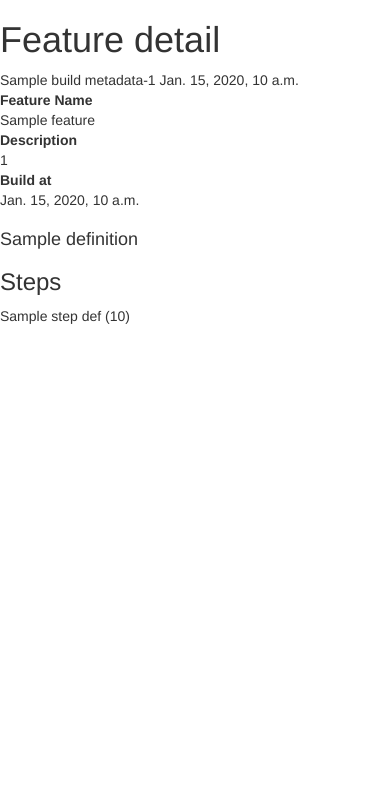
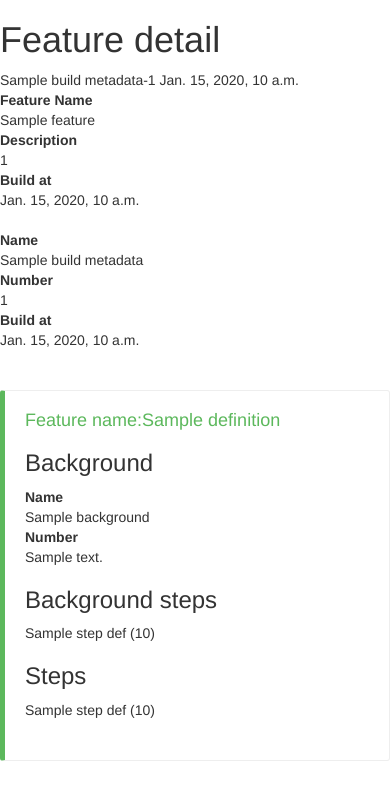
Before and after one commit to stengvac/cucumber-sem, a Django app: template cucumber_reports/templates/reports/feature_detail.html in a window 390 px wide. Shown: the part 52-844 px from the top of the page. Run offline with Django 3.2, Linux system fonts and the light colour scheme; the template is opened without the code that fills it: most values are stand-ins (such as "Sample title", 1, 10 or a date in 2020); some libraries are stand-ins or nearby versions.

Commit message:
Report templates upgraded

```diff
--- a/cucumber_reports/templates/layout.html
+++ b/cucumber_reports/templates/layout.html
@@ -2,12 +2,14 @@
 <head>
     {# Load the tag library #}
     {% load bootstrap3 %}
+    {% load static %}
 
     {# Load CSS and JavaScript #}
     {% bootstrap_css %}
     {% bootstrap_javascript %}
 
     <link rel="stylesheet" href="https://cdnjs.cloudflare.com/ajax/libs/font-awesome/4.7.0/css/font-awesome.min.css">
+    <link rel="stylesheet" href="{% static "cucumber_reports/style.css" %}">
 </head>
 <body>
 <div class="content">
--- a/cucumber_reports/templates/reports/feature_detail.html
+++ b/cucumber_reports/templates/reports/feature_detail.html
@@ -1,9 +1,12 @@
 {% extends 'layout.html' %}
+{% load filters %}
 
 {% block content %}
     <h1>Feature detail</h1>
     {{ feature.build_metadata.name }}-{{ feature.build_metadata.number }}  {{ feature.build_metadata.build_at }}
-    <dl>
+    <div class="row">
+        <div class="col-md-6">
+            <dl class="dl-horizontal">
                 <dt>Feature Name</dt>
                 <dd>{{ feature.name }}</dd>
 
@@ -13,20 +16,57 @@
                 <dt>Build at</dt>
                 <dd>{{ feature.build_metadata.build_at }}</dd>
             </dl>
+        </div>
+        <div class="col-md-6">
+            <dl class="dl-horizontal">
+                <dt>Name</dt>
+                <dd>{{ feature.build_metadata.name }}</dd>
 
+                <dt>Number</dt>
+                <dd>{{ feature.build_metadata.number }}</dd>
+
+                <dt>Build at</dt>
+                <dd>{{ feature.build_metadata.build_at }}</dd>
+            </dl>
+        </div>
+    </div>
     {% for definition in feature.scenario_definitions %}
         {% for run in definition.runs %}
-            <div class="bd-callout">
-                <h4>{{ definition.name }}</h4>
+            <div class="bs-callout bs-callout-{{ run.passed|success }}">
+                <h4>Feature name:{{ definition.name }}</h4>
+                {% if feature.background %}
+                    <div>
+                        <h3>Background</h3>
+                        <dl class="dl-horizontal">
+                            <dt>Name</dt>
+                            <dd>{{ feature.background.name }}</dd>
+
+                            <dt>Number</dt>
+                            <dd>{{ feature.background.description }}</dd>
+                        </dl>
+                    </div>
+                {% endif %}
+                {% if run.bg_steps|length > 0 %}
+                    <h3>Background steps</h3>
+                    <dl class="dl-horizontal">
+                        {% for step in run.bg_steps %}
+                            <dt>{{ step.step_def.keyword }}</dt>
+                            <dd class="bd-callout-{{ run.passed|success }}">{{ step.step_def.name }}
+                                ({{ step.duration }})
+                            </dd>
+                        {% endfor %}
+                    </dl>
+                {% endif %}
+
                 <h3>Steps</h3>
                 <dl class="dl-horizontal">
                     {% for step in run.step_runs %}
                         <dt>{{ step.step_def.keyword }}</dt>
-                        <dd>{{ step.step_def.name }} ({{ step.duration }})</dd>
+                        <dd class="bd-callout-{{ run.passed|success }}">{{ step.step_def.name }} ({{ step.duration }})
+                        </dd>
                     {% endfor %}
                 </dl>
             </div>
         {% endfor %}
     {% endfor %}
-
 {% endblock %}
--- a/cucumber_reports/templatetags/filters.py
+++ b/cucumber_reports/templatetags/filters.py
@@ -1,4 +1,5 @@
 from django import template
+import datetime
 
 register = template.Library()
 
@@ -8,3 +9,8 @@ def convert_success(value):
     if value:
         return 'success'
     return 'danger'
+
+
+@register.filter(name='date')
+def convert_date(date):
+    return date.strftime('%d. %m %Y')
```
Also changed, not shown: cucumber_reports/templates/reports/build_detail.html (+11 -6 lines), cucumber_reports/templates/reports/overview.html (+10 -6 lines). Lines whose indentation alone changed are shown as unchanged.
